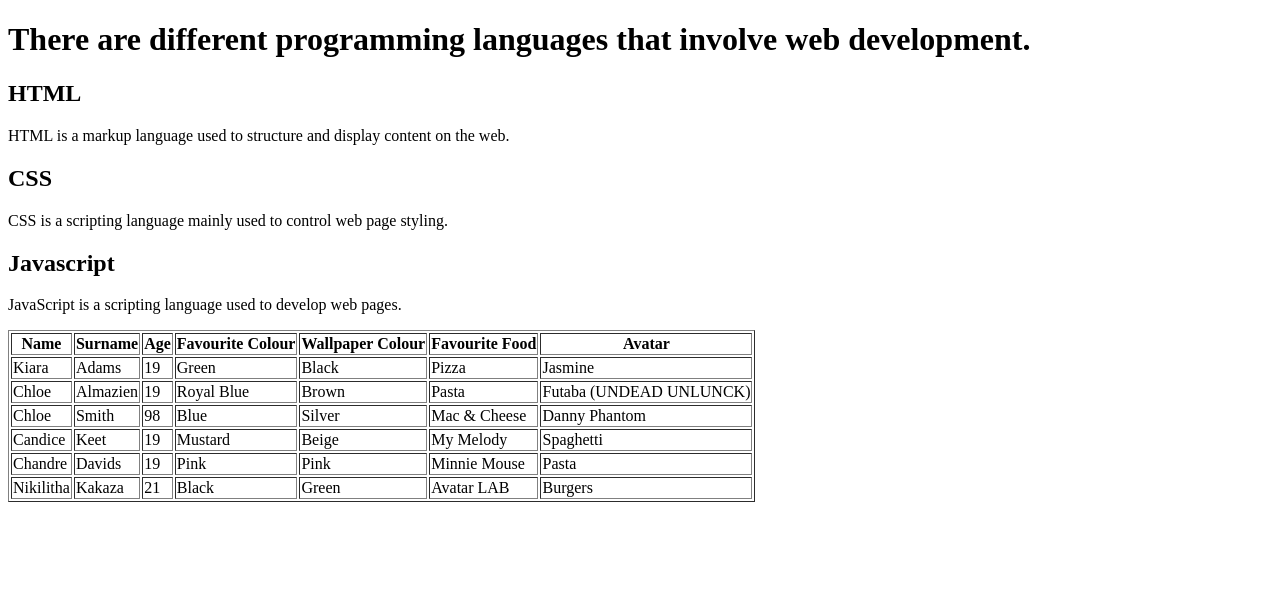
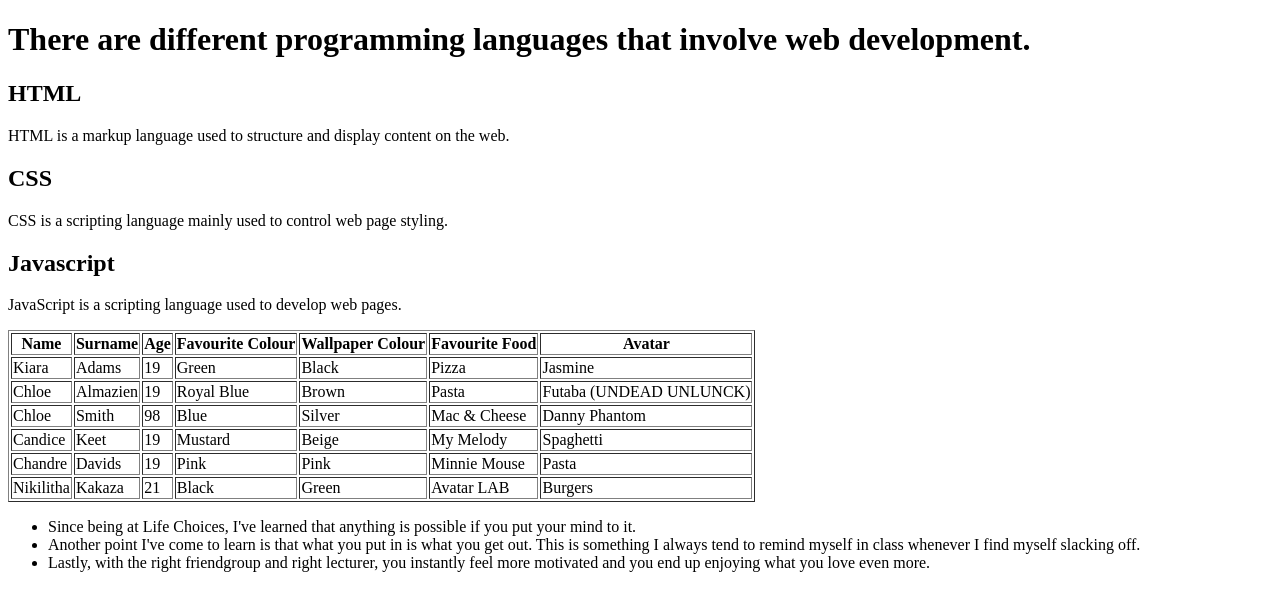
Before and after one commit to tyra-parring/Wednesday, a plain HTML site: page index.html in a window 1280 px wide. Drawn offline with Linux system fonts and the light colour scheme.

Commit message:
created unordered list

```diff
--- a/index.html
+++ b/index.html
@@ -78,8 +78,13 @@
             <td>Avatar LAB</td>
             <td>Burgers</td>
             </tr>
+       </table>
+            <ul>
+            <li>Since being at Life Choices, I've learned that anything is possible if you put your mind to it.</li>
+            <li>Another point I've come to learn is that what you put in is what you get out. This is something I always tend to remind myself in class whenever I find myself slacking off.</li>
+            <li>Lastly, with the right friendgroup and right lecturer, you instantly feel more motivated and you end up enjoying what you love even more.</li>
+            </ul>
 
 
-       </table>
 </main>
 </html>
```
